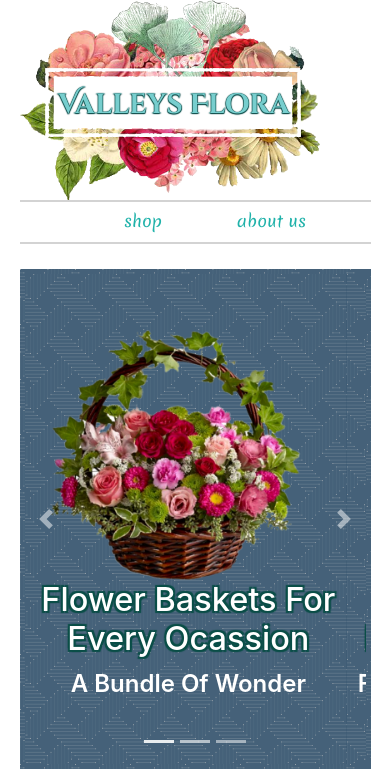
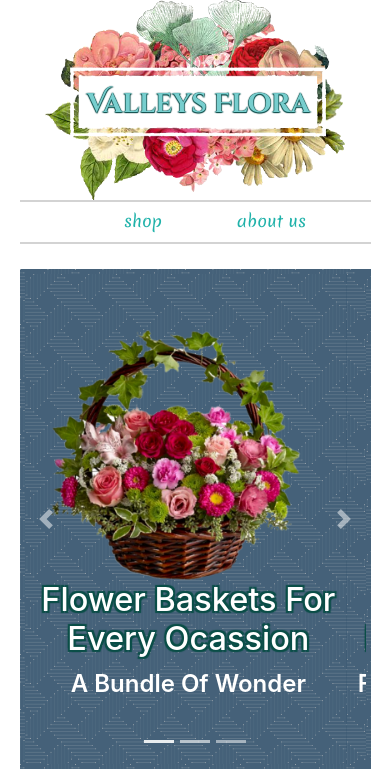
Before and after one commit to ArturCodes/flower-shop, a React (Create React App) app: page / in a window 390 px wide. Shown: the top 776 px of the page. Built offline with nearby package versions, Linux system fonts and the light colour scheme.

Commit message:
Update header.scss

```diff
--- a/src/components/header/header.scss
+++ b/src/components/header/header.scss
@@ -92,19 +92,20 @@ $logo-text-shadow2:
    .header {
       display: flex;
       justify-content: center;
-      height: auto;
+      height: 200px;
    }
    .logo {
       height: 200px;
       background-size: 300px;
-      margin: 0 auto;
+      background-position: center;
       h1 {
+         text-align: center;
          padding: 0;
          margin: 0;
-         font-size: 28px;
+         font-size: 27px;
          top: 88px;
          position: relative;
-         left: 38px;
+         left: 3.5px;
       }
    }
 }
```
